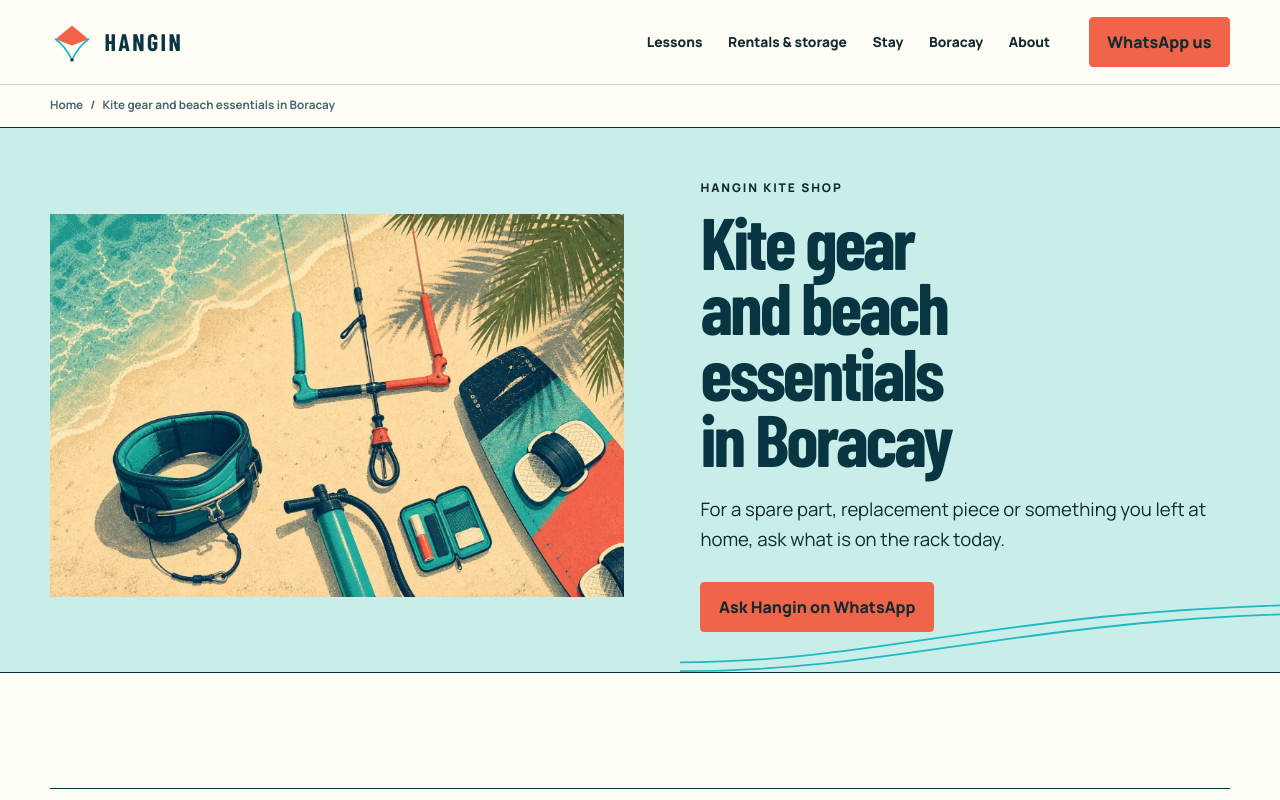
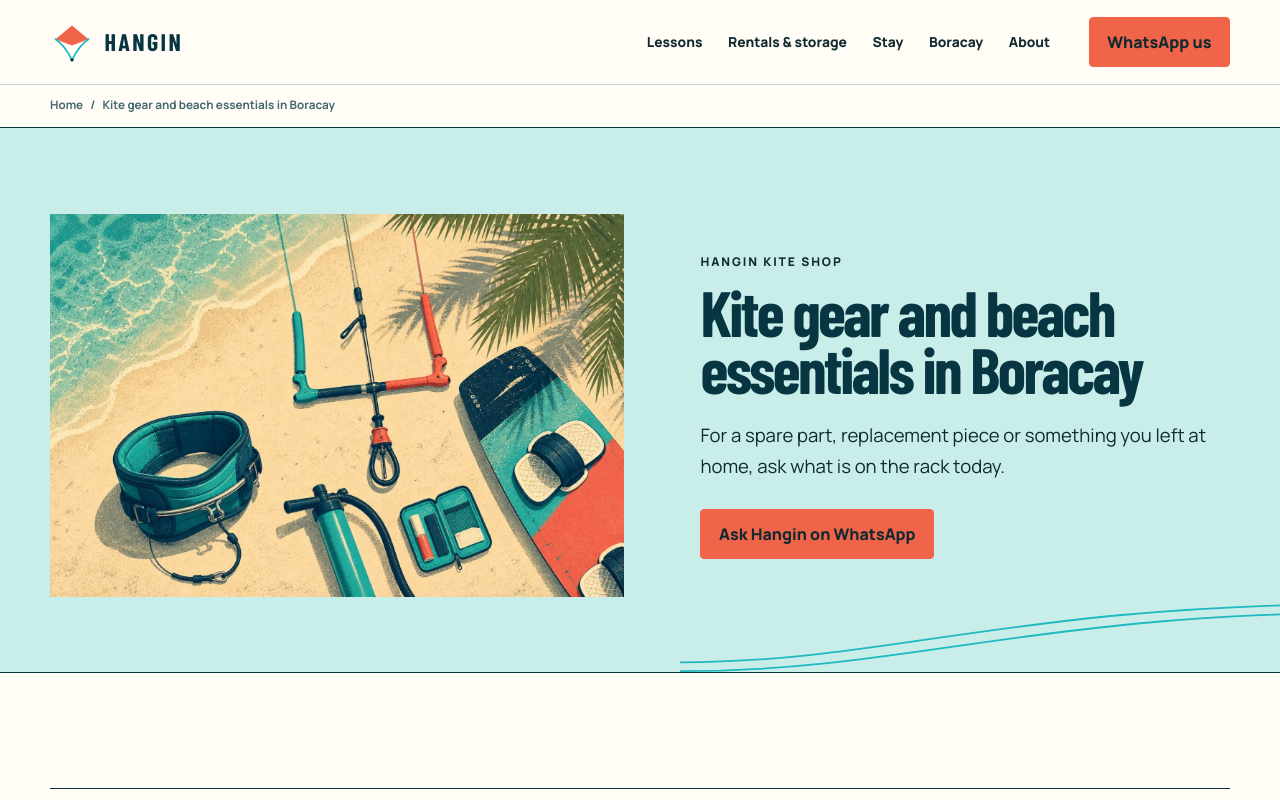
Before and after one commit to chriml/hangin-kite-center, a Next.js app: page /shop in a window 1280 px wide. Shown: the top 800 px of the page. Built offline with nearby package versions, Linux system fonts and the light colour scheme; a web font is replaced by a local one.

Commit message:
fix: keep service headlines within three lines

```diff
--- a/components/service-page.module.css
+++ b/components/service-page.module.css
@@ -88,6 +88,10 @@
 .safaris .heroCopy h1,
 .about .heroCopy h1 {
   color: var(--sand);
+}
+
+.shop .heroCopy h1 {
+  max-width: 100%;
 }
 
 .heroLead {
@@ -383,6 +387,15 @@
     font-size: clamp(4.2rem, 5.7vw, 5.25rem);
   }
 
+  .rentals .heroCopy h1,
+  .shop .heroCopy h1 {
+    max-width: 100%;
+  }
+
+  .shop .heroCopy h1 {
+    font-size: clamp(4rem, 5vw, 4.75rem);
+  }
+
   .heroImage {
     min-height: 27rem;
     aspect-ratio: auto;
```
